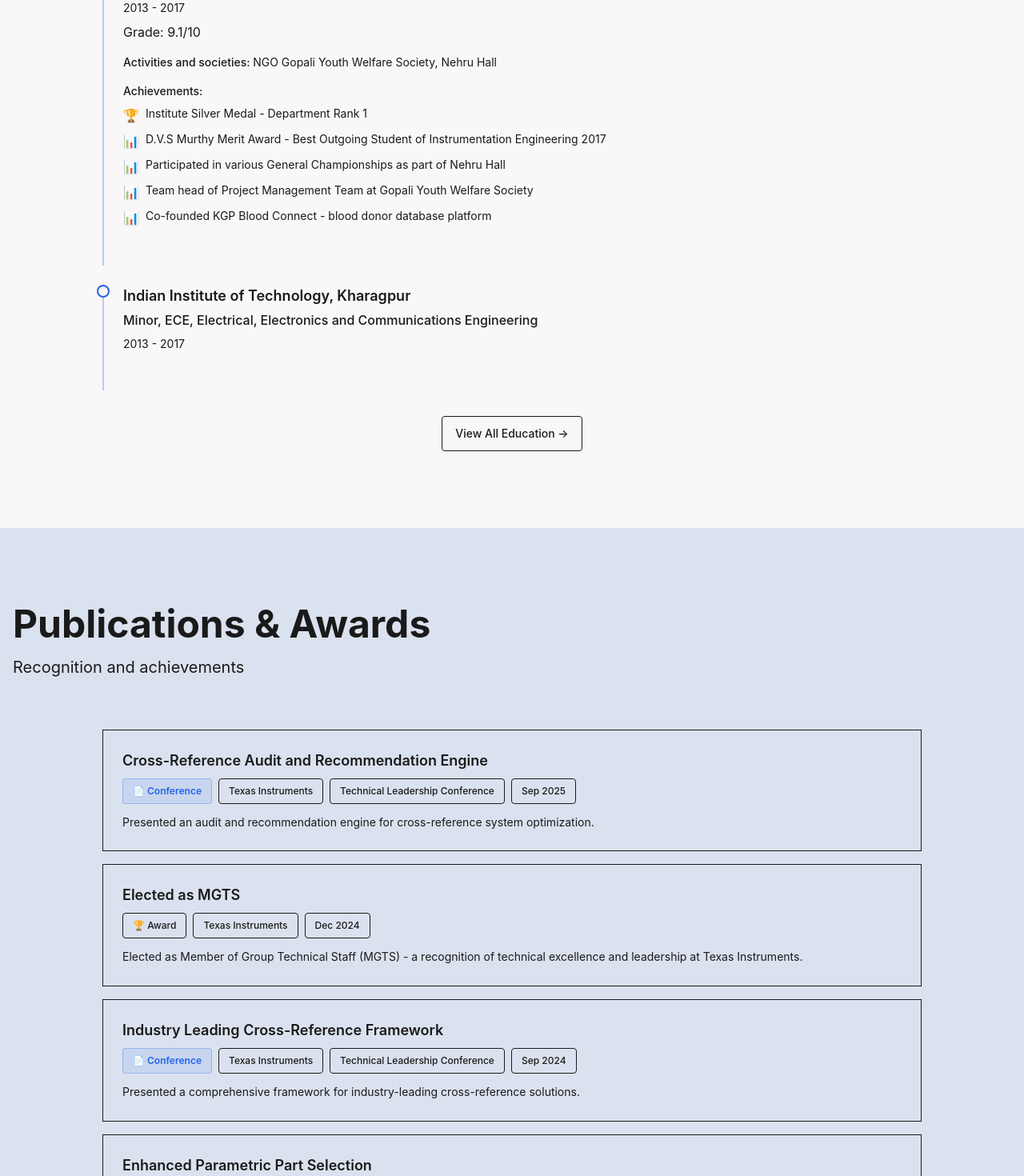
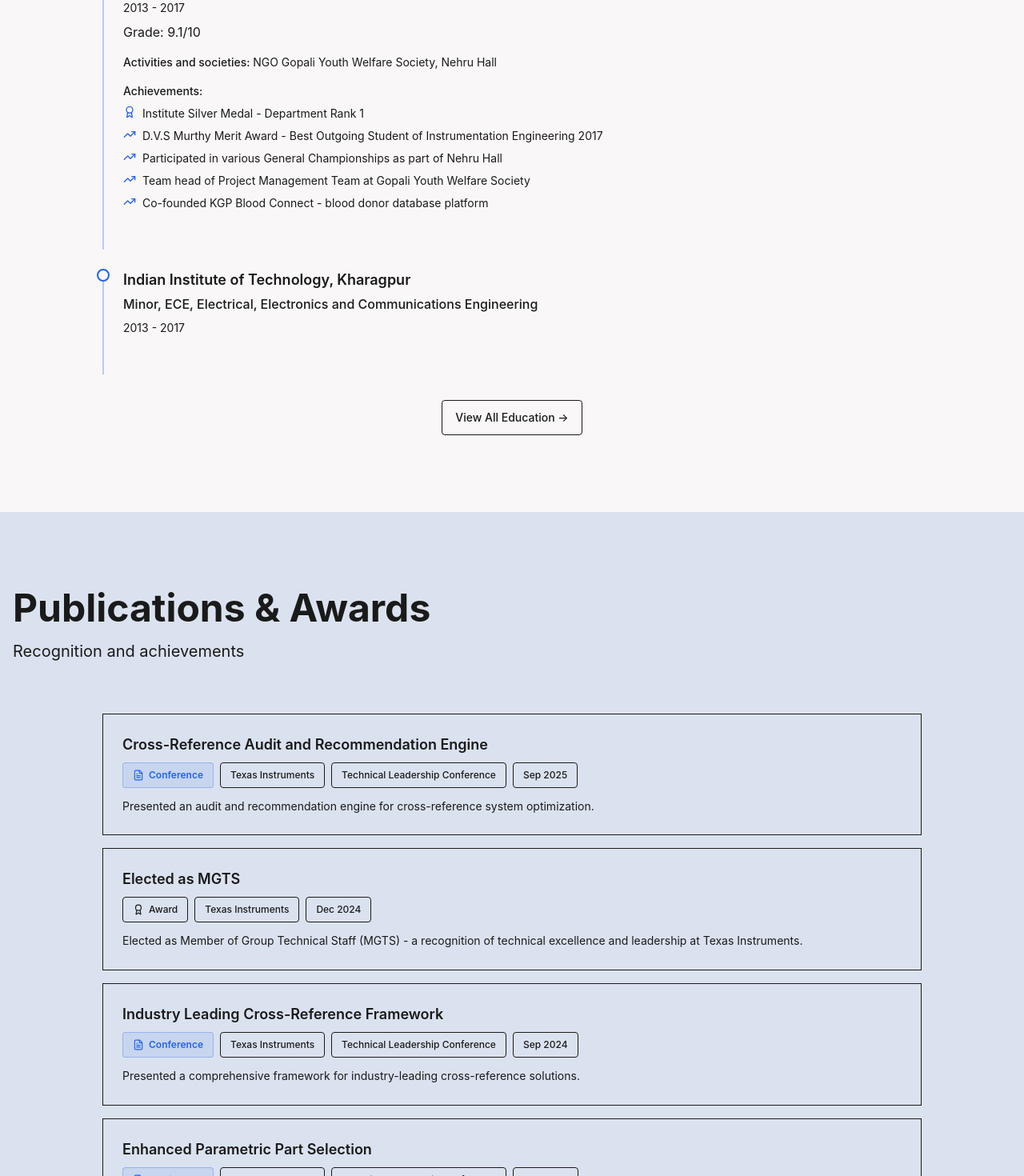
Before and after one commit to iepratiyush/pratiyush-portfolio, a Next.js app: page / in a window 1280 px wide. Shown: the part 4800-6270 px from the top of the page at 80% size. Built offline with nearby package versions, Linux system fonts and the light colour scheme.

Commit message:
removed emoticons and used icons
Signed-off-by: Praityush Prakash <pratiyush@ti.com>

```diff
--- a/src/app/page.tsx
+++ b/src/app/page.tsx
@@ -15,7 +15,7 @@
 import Link from 'next/link';
 import Button from '@/components/ui/Button';
 import { getProfilePageSchema } from '@/lib/schema';
-import { BookOpen, Film } from 'lucide-react';
+import { BookOpen, Film, FileText, Award } from 'lucide-react';
 
 export default function Home() {
   const recentProjects = [...projectsData]
@@ -220,7 +220,19 @@
               </h3>
               <div className="mb-3 flex flex-wrap gap-2">
                 <Badge variant={pub.type === 'conference' ? 'primary' : 'default'}>
-                  {pub.type === 'conference' ? '📄 Conference' : '🏆 Award'}
+                  <span className="inline-flex items-center gap-1.5">
+                    {pub.type === 'conference' ? (
+                      <>
+                        <FileText className="h-3.5 w-3.5" />
+                        Conference
+                      </>
+                    ) : (
+                      <>
+                        <Award className="h-3.5 w-3.5" />
+                        Award
+                      </>
+                    )}
+                  </span>
                 </Badge>
                 <Badge>{pub.organization}</Badge>
                 {pub.venue && <Badge>{pub.venue}</Badge>}
--- a/src/components/cards/EducationCard.tsx
+++ b/src/components/cards/EducationCard.tsx
@@ -1,4 +1,5 @@
 import { Education } from '@/types';
+import { Award, GraduationCap, TrendingUp } from 'lucide-react';
 
 interface EducationCardProps {
   education: Education;
@@ -40,14 +41,14 @@
           </p>
           <ul className="space-y-2 text-xs text-muted md:text-sm">
             {education.achievements.map((achievement, idx) => {
-              const icon = achievement.toLowerCase().includes('rank') || achievement.toLowerCase().includes('medal')
-                ? '🏆'
+              const IconComponent = achievement.toLowerCase().includes('rank') || achievement.toLowerCase().includes('medal')
+                ? Award
                 : achievement.toLowerCase().includes('gate') || achievement.toLowerCase().includes('scholarship')
-                ? '🎓'
-                : '📊';
+                ? GraduationCap
+                : TrendingUp;
               return (
                 <li key={idx} className="flex items-start gap-2">
-                  <span className="text-base">{icon}</span>
+                  <IconComponent className="h-4 w-4 flex-shrink-0 text-primary" />
                   <span>{achievement}</span>
                 </li>
               );
```
